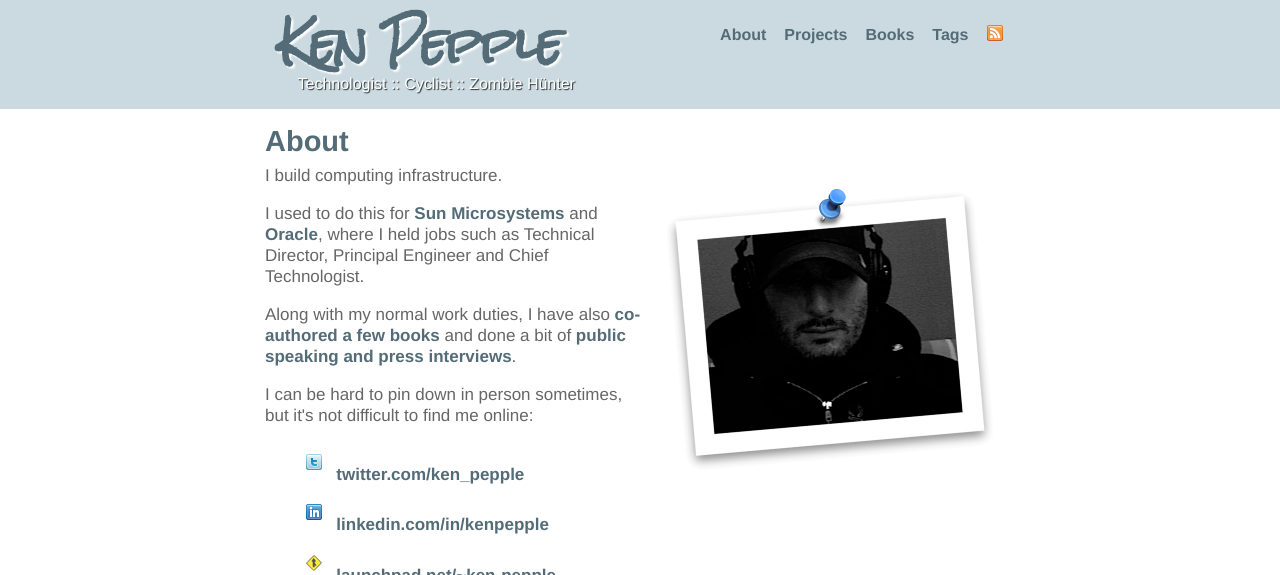
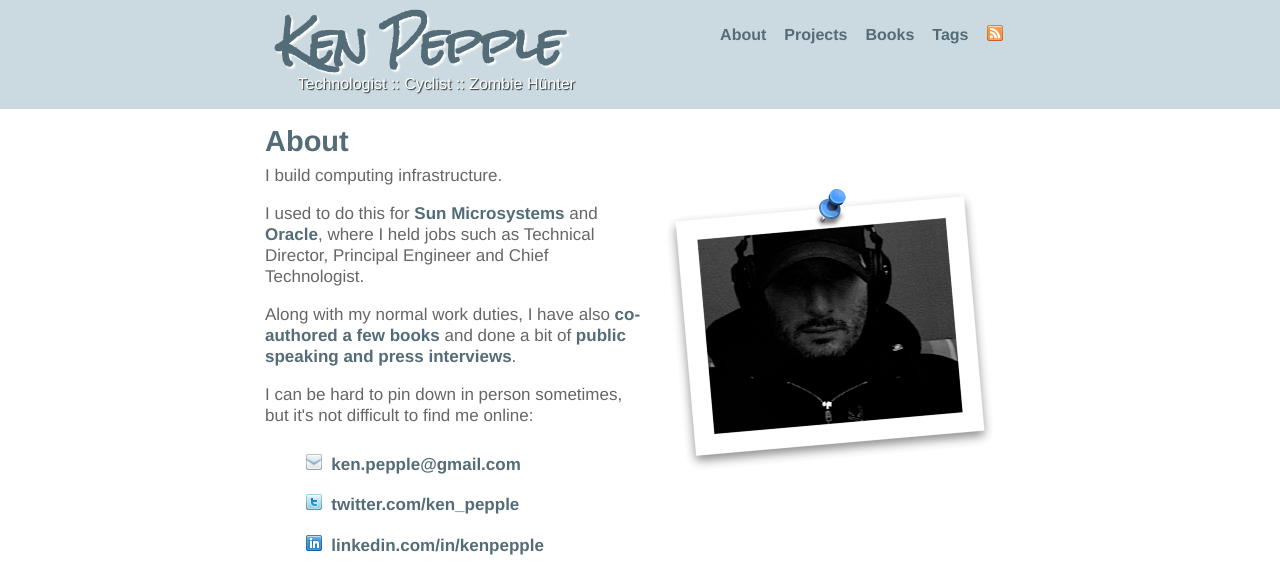
Before and after one commit to slashk/slashk.github.com, a Jekyll site: the page built from about.html, in a window 1280 px wide, cut to the strip 0-575 px from the top of the page. Built offline with Jekyll 4.4.1, drawn with Linux system fonts in a browser that asks for light colours; Markdown is read by kramdown in place of the engine named in the settings.

Commit message:
added email address and fixed list item format

```diff
--- a/about.html
+++ b/about.html
@@ -14,8 +14,17 @@ title: About
   <p>I can be hard to pin down in person sometimes, but it's not difficult to find me online:</p>
   <ul class="nodot">
     <li>
-    <a href="https://twitter.com/ken_pepple" alt="Twitter">
-    <img src="/images/twitter.png">&nbsp;twitter.com/ken_pepple</a>
+      <img src="/images/email.png" alt="email">
+      <script>document.write('<'+'a'+' '+'h'+'r'+'e'+'f'+'='+"'"+'m'+'a'+'i'+'l'+'t'+'&'+'#'+'1'+'1'+'1'+';'+'&'+'#'+'5'+'8'+';'+
+      '%'+'&'+'#'+'5'+'4'+';'+'B'+'e'+'n'+'&'+'#'+'4'+'6'+';'+'p'+'%'+'6'+'5'+'%'+'7'+'0'+'p'+'%'+'6'+'C'+
+      'e'+'&'+'#'+'6'+'4'+';'+'&'+'#'+'3'+'7'+';'+'&'+'#'+'5'+'4'+';'+'&'+'#'+'5'+'5'+';'+'&'+'#'+'1'+'0'+
+      '9'+';'+'&'+'#'+'9'+'7'+';'+'i'+'l'+'&'+'#'+'4'+'6'+';'+'c'+'o'+'m'+"'"+'>'+'k'+'e'+'&'+'#'+'1'+'1'+
+      '0'+';'+'&'+'#'+'4'+'6'+';'+'p'+'e'+'p'+'p'+'&'+'#'+'1'+'0'+'8'+';'+'e'+'&'+'#'+'6'+'4'+';'+'g'+'m'+
+      'a'+'i'+'l'+'&'+'#'+'4'+'6'+';'+'c'+'o'+'&'+'#'+'1'+'0'+'9'+';'+'<'+'/'+'a'+'>');</script><noscript>[Turn on JavaScript to see the email address]</noscript>
+    </li>
+    <li>
+      <a href="https://twitter.com/ken_pepple" alt="Twitter">
+      <img src="/images/twitter.png">&nbsp;twitter.com/ken_pepple</a>
     </li>
   <li>
     <a href="http://www.linkedin.com/in/kenpepple" alt="LinkedIn">
--- a/css/main.css
+++ b/css/main.css
@@ -140,7 +140,14 @@ div.post h5 {
 .post ul { margin-bottom: 1em;
 	list-style-type: none;
 }
-.post ul li { margin-bottom: 0.5em; }
+.post ul li {
+	margin-bottom: 0.5em;
+}
+
+#content div.inner div.post div.body div.about_head ul.nodot li img {
+	padding-bottom: 0px;
+	padding-right: 5px;
+}
 .post .meta {
   color: #999999;
   margin-bottom: 25px;
```
